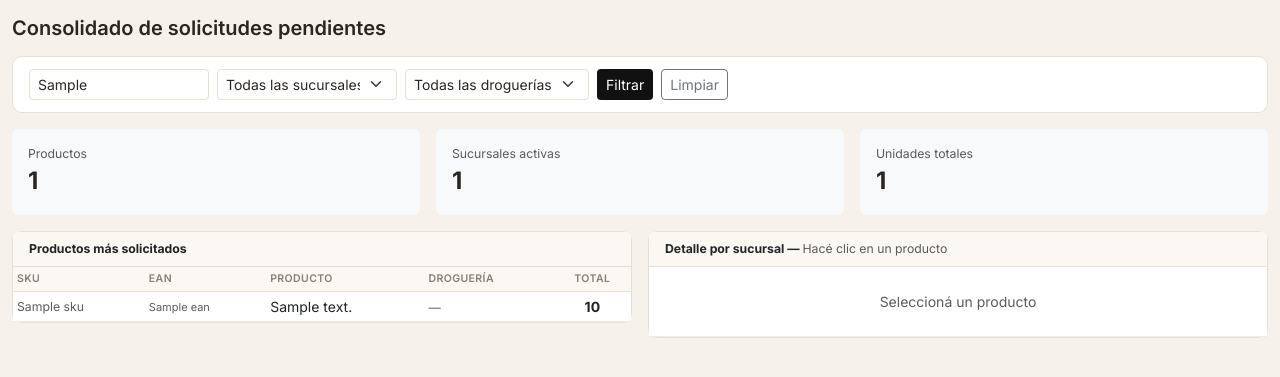
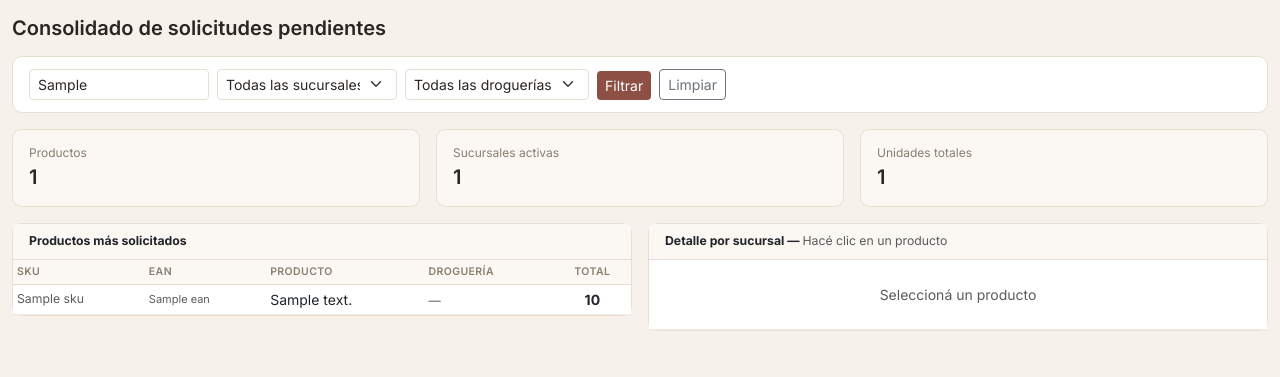
Before and after one commit to dayfloresred-dotcom/App-Pedidos, a Flask app: template templates/consolidado.html in a window 1280 px wide. Shown: the part 54-431 px from the top of the page. Run offline with Flask 3, Linux system fonts and the light colour scheme; the template is opened without the code that fills it: most values are stand-ins (such as "Sample title", 1, 10 or a date in 2020).

Commit message:
UI: consolidado con metric-cards, badges del sistema y fila activa
Co-Authored-By: Claude Fable 5 <noreply@anthropic.com>

```diff
--- a/templates/consolidado.html
+++ b/templates/consolidado.html
@@ -20,14 +20,14 @@
         <option value="SUIZO" {% if filtro_drog=='SUIZO' %}selected{% endif %}>SUIZO</option>
       </select>
     </div>
-    <div class="col-auto"><button class="btn btn-sm text-white" style="background:#111">Filtrar</button></div>
+    <div class="col-auto"><button class="btn btn-sm btn-brand">Filtrar</button></div>
     <div class="col-auto"><a href="{{ url_for('consolidado') }}" class="btn btn-sm btn-outline-secondary">Limpiar</a></div>
   </form>
 </div>
 <div class="row g-3 mb-3">
-  <div class="col-4"><div class="bg-light rounded p-3"><div class="small text-muted">Productos</div><div class="fs-4 fw-bold">{{ productos|length }}</div></div></div>
-  <div class="col-4"><div class="bg-light rounded p-3"><div class="small text-muted">Sucursales activas</div><div class="fs-4 fw-bold">{{ n_sucursales }}</div></div></div>
-  <div class="col-4"><div class="bg-light rounded p-3"><div class="small text-muted">Unidades totales</div><div class="fs-4 fw-bold">{{ total_unidades }}</div></div></div>
+  <div class="col-4"><div class="metric-card"><div class="metric-label">Productos</div><div class="metric-valor">{{ productos|length }}</div></div></div>
+  <div class="col-4"><div class="metric-card"><div class="metric-label">Sucursales activas</div><div class="metric-valor">{{ n_sucursales }}</div></div></div>
+  <div class="col-4"><div class="metric-card"><div class="metric-label">Unidades totales</div><div class="metric-valor">{{ total_unidades }}</div></div></div>
 </div>
 <div class="row g-3">
   <div class="col-md-6">
@@ -38,12 +38,12 @@
           <thead><tr><th>SKU</th><th>EAN</th><th>Producto</th><th>Droguería</th><th class="text-center">Total</th></tr></thead>
           <tbody>
             {% for p in productos %}
-            <tr style="cursor:pointer" onclick="verDetalle('{{ p.sku }}','{{ p.descripcion|replace("'", "\\'") }}')">
+            <tr style="cursor:pointer" onclick="verDetalle(event, '{{ p.sku }}','{{ p.descripcion|replace("'", "\\'") }}')">
               <td class="text-muted small">{{ p.sku }}</td>
               <td class="text-muted small" style="font-size:11px">{{ p.ean }}</td>
               <td>{{ p.descripcion[:35] }}</td>
               <td>
-                {% if p.drogueria == 'DROGUERIA RED' %}<span style="background:#dcfce7;color:#166534;font-size:11px;padding:2px 7px;border-radius:8px">CD</span>
+                {% if p.drogueria == 'DROGUERIA RED' %}<span class="badge-cd">CD</span>
                 {% elif p.drogueria == 'SUD' %}<span class="badge-sud">SUD</span>
                 {% elif p.drogueria == 'SUIZO' %}<span class="badge-suizo">SUIZO</span>
                 {% else %}<span class="text-muted small">—</span>{% endif %}
@@ -82,7 +82,9 @@
 {% endblock %}
 {% block scripts %}
 <script>
-async function verDetalle(sku, desc) {
+async function verDetalle(event, sku, desc) {
+  document.querySelectorAll('tr.fila-activa').forEach(t => t.classList.remove('fila-activa'));
+  event.currentTarget.classList.add('fila-activa');
   document.getElementById('prod-titulo').textContent = desc;
   const res = await fetch(`/api/detalle-sucursal?sku=${encodeURIComponent(sku)}`);
   const data = await res.json();
```
